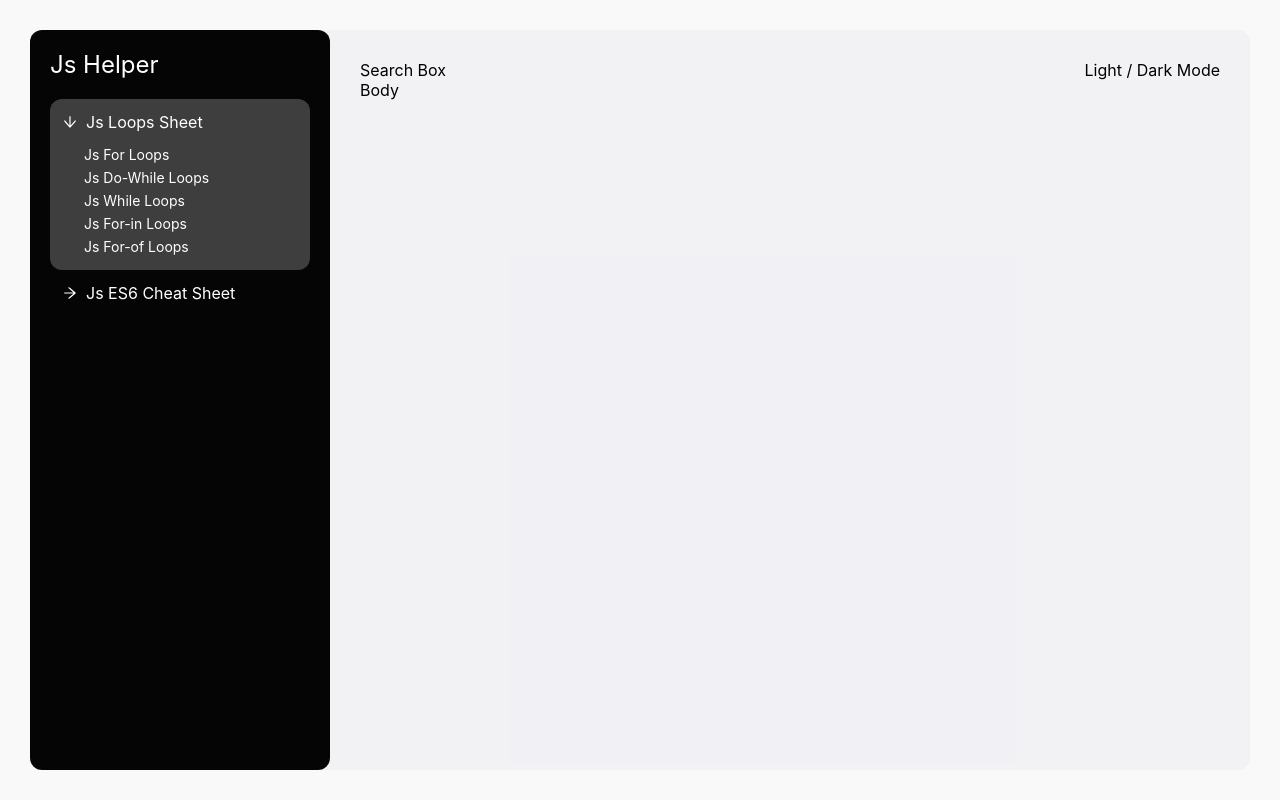
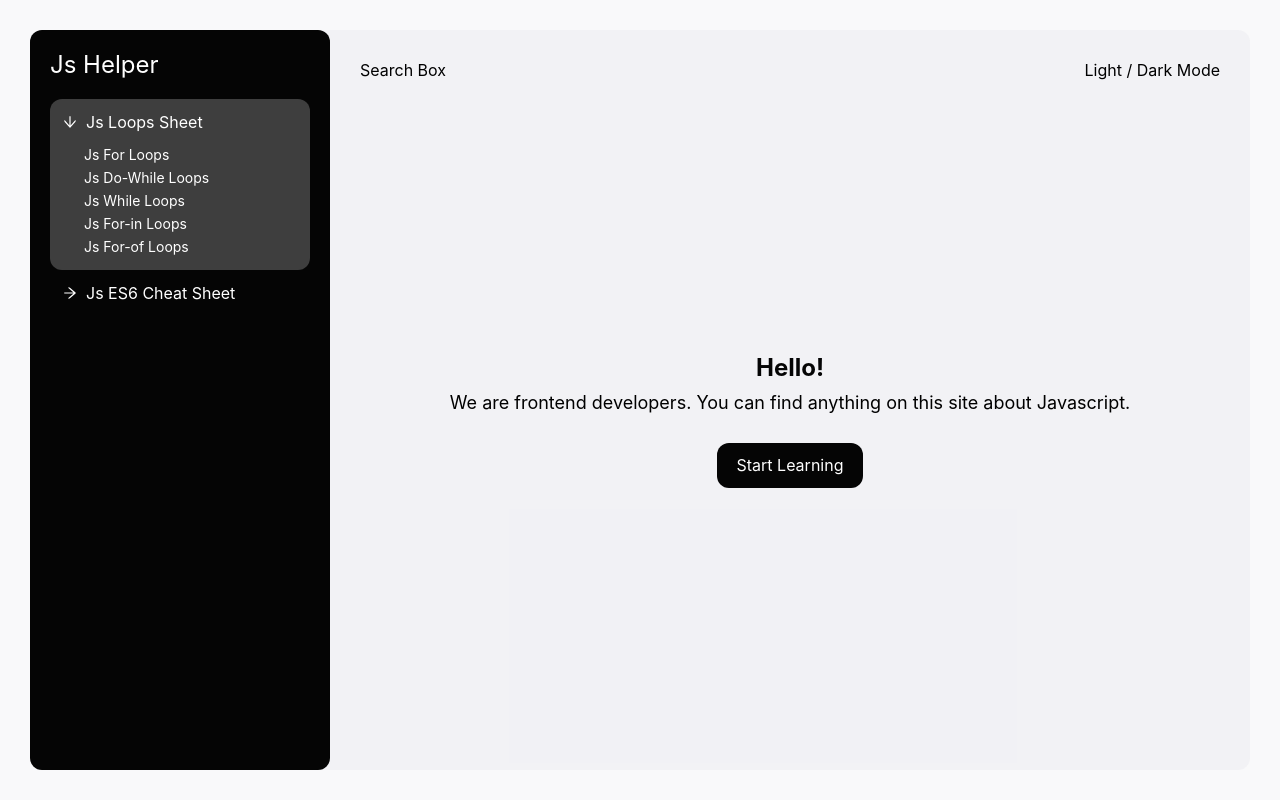
Before and after one commit to alikaraarslan/jshelper, a Next.js app: page / in a window 1280 px wide. Built offline with nearby package versions, Linux system fonts and the light colour scheme.

Commit message:
add intro page

```diff
--- a/pages/index.tsx
+++ b/pages/index.tsx
@@ -1,7 +1,50 @@
 import type { NextPage } from 'next';
+import styled from 'styled-components';
+
+const IntroWrapper = styled.div`
+  display: flex;
+  flex-direction: column;
+  align-items: center;
+  justify-content: center;
+  height: 100%;
+  h1 {
+    font-size: 24px;
+    color: #050505;
+  }
+  p {
+    width: 80%;
+    text-align: center;
+    margin-top: 10px;
+    margin-bottom: 30px;
+    font-size: 18px;
+  }
+  .link {
+    background: #050505;
+    padding: 0 20px;
+    border-radius: 12px;
+    color: white;
+    display: flex;
+    justify-content: center;
+    align-items: center;
+    font-size: 16px;
+    height: 45px;
+    line-height: 0;
+  }
+`;
 
 const Home: NextPage = () => {
-  return <>Body</>;
+  return (
+    <IntroWrapper>
+      <h1>Hello!</h1>
+      <p>
+        We are frontend developers. You can find anything on this site about
+        Javascript.
+      </p>
+      <a href="/helpers/loops/for-js-loops" className="link">
+        Start Learning
+      </a>
+    </IntroWrapper>
+  );
 };
 
 export default Home;
```
